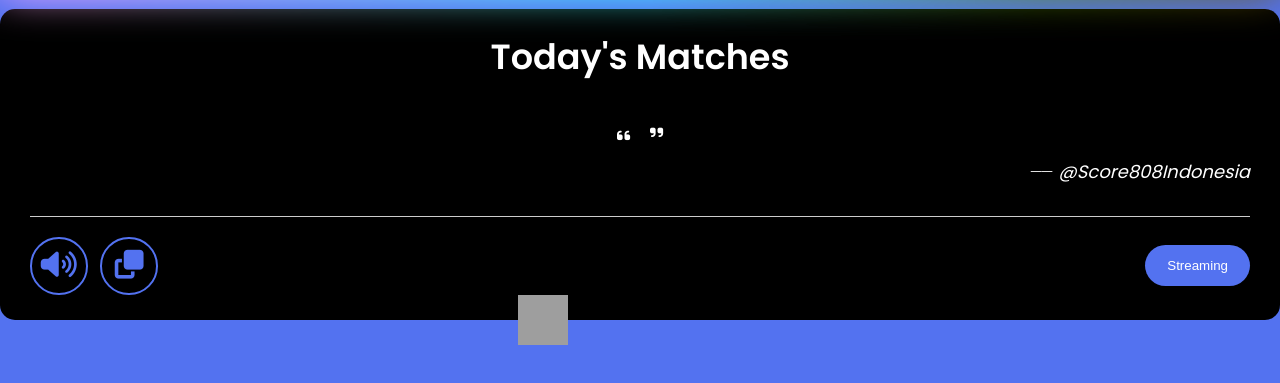
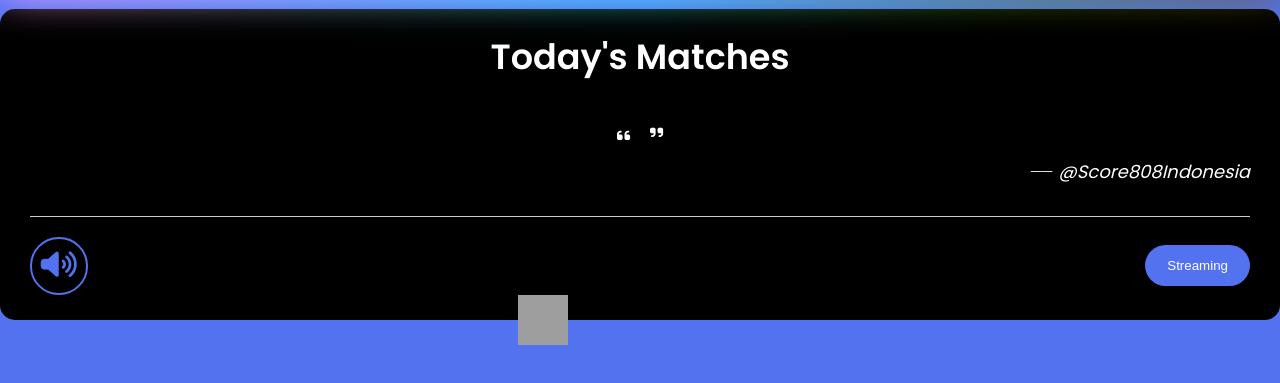
Before and after one commit to candilkuya/quotes-score808, a plain HTML site: page index.html in a window 1280 px wide. Shown: the part 431-814 px from the top of the page. Drawn offline with Linux system fonts and the light colour scheme; grey boxes are pictures that could not be loaded.

Commit message:
Update index.html

```diff
--- a/index.html
+++ b/index.html
@@ -388,7 +388,7 @@ main-loader{
 						<li class="sound">
 							<i class="fas fa-volume-up features-icon"></i>
 						</li>
-						<li class="copy"><i class="fas fa-copy features-icon"></i></li>
+						<li style="display:none;" class="copy"><i class="fas fa-copy features-icon"></i></li>
 						<li style="display:none;" class="twitter">
 							<i class="fab fa-twitter features-icon"></i>
 						</li>
```
